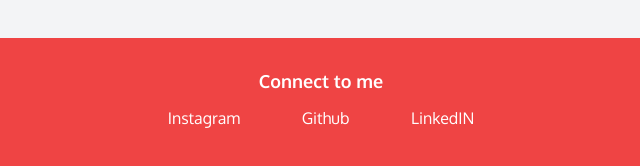
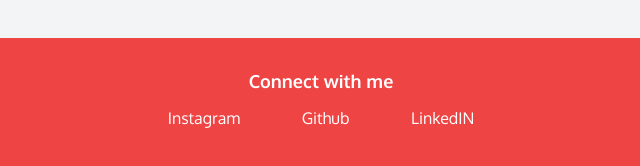
Before and after one commit to Shubham-503/shubham-portfolio, a plain HTML site: page blogregex.html in a window 1280 px wide. Shown: the part 1010-1176 px from the top of the page, 319-959 px from the left. Drawn offline with Linux system fonts and the light colour scheme.

Commit message:
minor fix

```diff
--- a/blogregex.html
+++ b/blogregex.html
@@ -106,7 +106,7 @@
     </article>
 
     <footer class="footer">
-      <div class="footer-header">Connect to me</div>
+      <div class="footer-header">Connect with me</div>
       <ul class="social-links list-non-bullet">
         <li class="list-item-inline">
           <a class="link" href="https://www.instagram.com/k_shubham07/">
```
Also changed, not shown: blogs.html (+1 -1 lines), index.html (+1 -1 lines), projects.html (+1 -1 lines).
